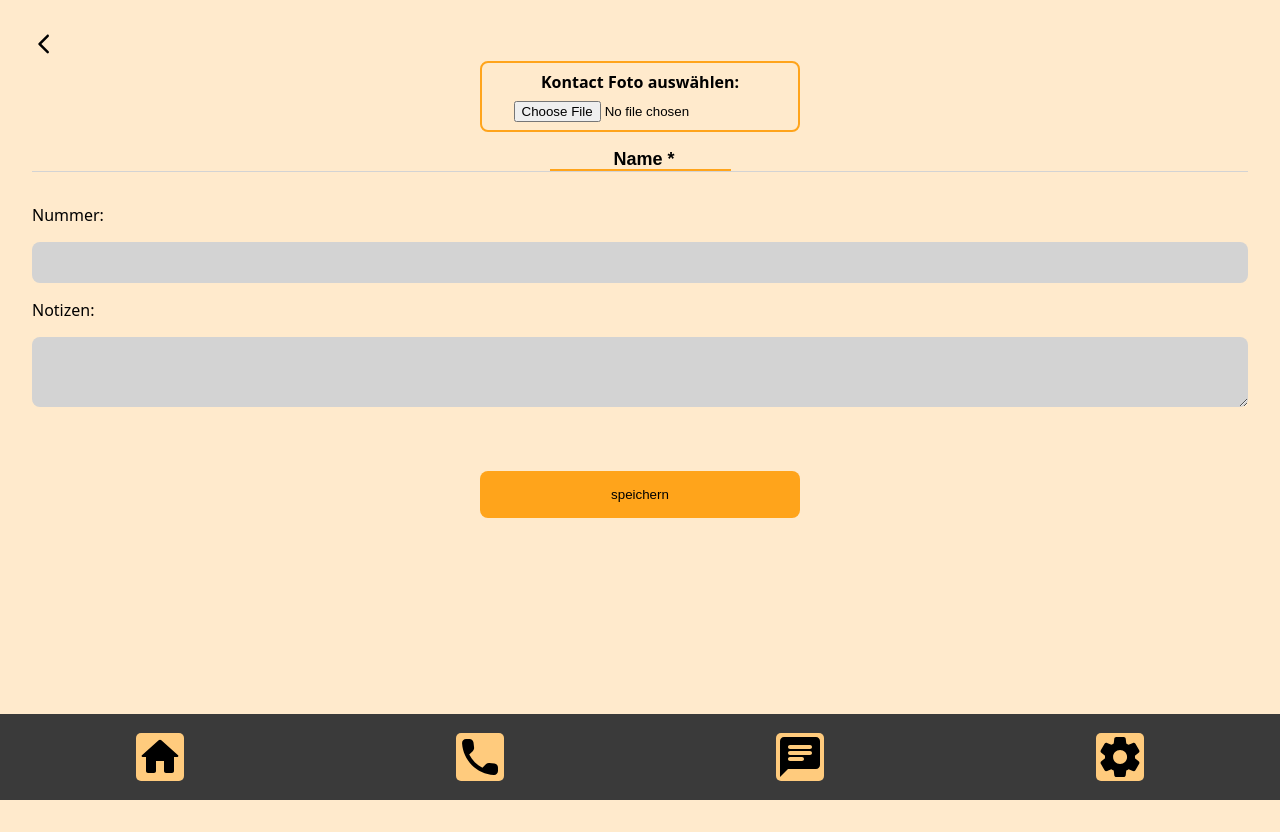
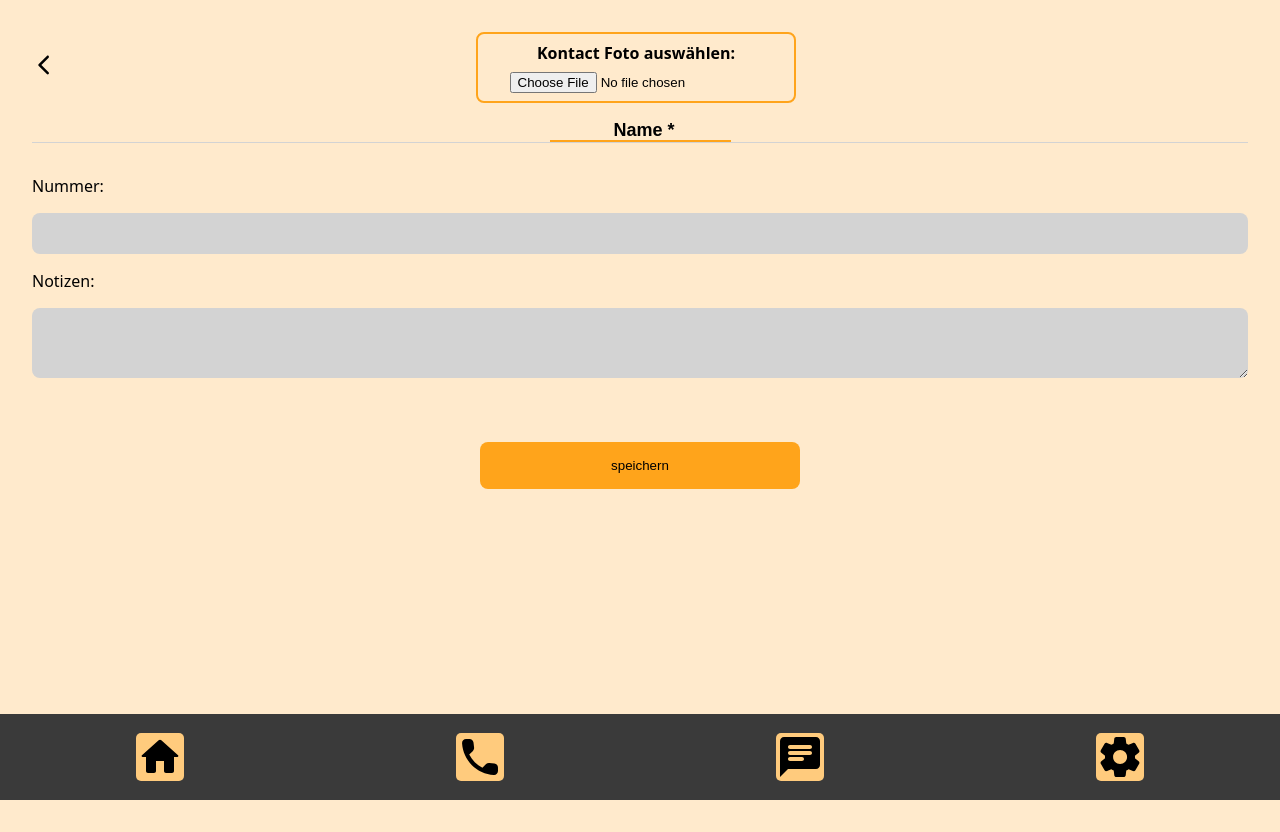
Before and after one commit to MariaRiosNavarro/mobileSimulation-propOS, a Next.js app: page /create in a window 1280 px wide. Before the commit the page ends 800 px from the top, so only its background shows below. Built offline with nearby package versions, Linux system fonts and the light colour scheme; no server answers; the database is empty.

Commit message:
Aling the Form header

```diff
--- a/components/Form/index.js
+++ b/components/Form/index.js
@@ -2,7 +2,9 @@ import styled from "styled-components";
 import {
   StyledHeadingandFoto,
   StyledFieldsContainer,
+  StyledBackLink,
 } from "../components.style";
+import { backSVG } from "../assets/contactsSVG";
 import Button from "../Button";
 import { StyledButtonsContainer } from "../components.style";
 import { ThemeContext } from "../../pages/_app";
@@ -10,6 +12,7 @@ import { useContext } from "react";
 import { StyledInputName } from "../Layout";
 import { useState } from "react";
 import { useRouter } from "next/router";
+import Link from "next/link";
 //------------------------------------------STYLE
 
 const StyledPhotoInput = styled.input`
@@ -52,6 +55,22 @@ const StyledTextareaGray = styled.textarea`
     border-bottom: 2px solid var(--primary-color);
   }
 `;
+
+const PositioningContainer = styled.div`
+  display: flex;
+  background-color: transparent;
+  width: 100%;
+  justify-content: space-between;
+  align-items: center;
+`;
+
+const EmptyContainerHelpToPositioning = styled.div`
+  background-color: transparent;
+  width: 2rem;
+`;
+
+const BackLink = styled(Link)``;
+
 export default function Form({ onSubmit, defaultData, formName }) {
   const { theme, customColor } = useContext(ThemeContext);
   const [imageChosen, setImageChosen] = useState(false);
@@ -78,7 +97,21 @@ export default function Form({ onSubmit, defaultData, formName }) {
     <>
       <form onSubmit={handleSubmit} formName={formName}>
         <StyledHeadingandFoto>
-          {/* NAME INPUT */}
+          <PositioningContainer>
+            <BackLink href={"/contacts"}>{backSVG}</BackLink>
+            {/*-------------------------------- PHOTO INPUT  */}
+            <StyledPhotoLabel htmlFor="photo">
+              Kontact Foto auswählen:
+              <StyledPhotoInput
+                type="file"
+                id="photo"
+                name="file"
+                onChange={() => setImageChosen(true)}
+              />
+            </StyledPhotoLabel>
+            <EmptyContainerHelpToPositioning />
+          </PositioningContainer>
+          {/* --------------------------------NAME INPUT */}
           <label htmlFor="name">
             <StyledInputName
               id="name"
@@ -91,16 +124,6 @@ export default function Form({ onSubmit, defaultData, formName }) {
               required
             />
           </label>
-          {/* PHOTO INPUT -not required- in this US not save. Upload Fotos will be add in the Future */}
-          <StyledPhotoLabel htmlFor="photo">
-            Kontact Foto auswählen:
-            <StyledPhotoInput
-              type="file"
-              id="photo"
-              name="file"
-              onChange={() => setImageChosen(true)}
-            />
-          </StyledPhotoLabel>
         </StyledHeadingandFoto>
         <StyledFieldsContainer>
           {/* PHONE INPUT */}
--- a/components/components.style.js
+++ b/components/components.style.js
@@ -12,7 +12,7 @@ export const StyledImagePlaceholder = styled.div`
 
 export const StyledHeadingandFoto = styled.div`
   display: flex;
-  flex-direction: column-reverse;
+  flex-direction: column;
   justify-content: center;
   align-items: center;
   gap: 1rem;
@@ -49,11 +49,7 @@ export const StyledAppBodyContainer = styled.div`
   min-height: 100vh;
 `;
 
-export const StyledBackLink = styled(Link)`
-  position: relative;
-  top: 2rem;
-  left: 2rem;
-`;
+
 
 //This StyledMain removes the standard schrollin-bar above the navigation,
 // making it not look like a mobile
--- a/pages/create.js
+++ b/pages/create.js
@@ -43,7 +43,7 @@ export default function CreateContact() {
 
   return (
     <StyledAppBodyContainer>
-      <StyledBackLink href={"/contacts"}>{backSVG}</StyledBackLink>
+
       <Form onSubmit={addContact} formName={"add-contact"} />
       {showSuccessMessageState && (
         <StyledSuccessMessage>Kontakte gespeichert</StyledSuccessMessage>
```
